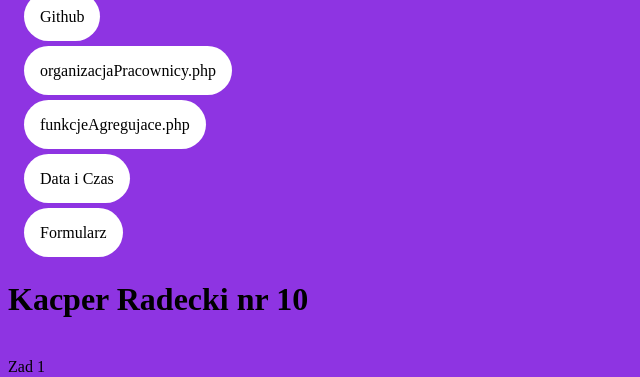
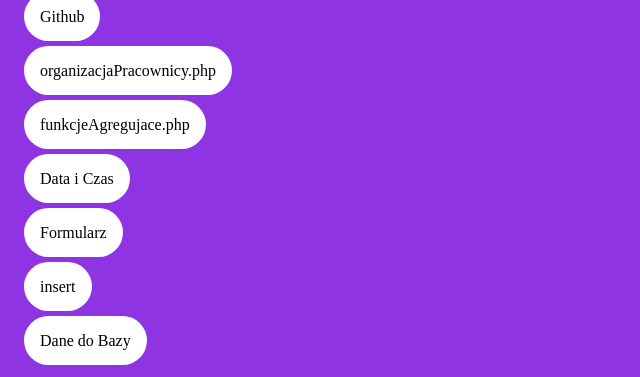
Before and after one commit to AD-2018/sql-php-pierwsza_strona-RadeckiKacper, a PHP site: page /orgPracownicy.php in a window 1280 px wide. Shown: the top 377 px of the page, without its empty margins (0-640 px from the left). Run offline with PHP 8.4, Linux system fonts and the light colour scheme; data that the repository does not hold is empty.

Commit message:
Update orgPracownicy.php

```diff
--- a/orgPracownicy.php
+++ b/orgPracownicy.php
@@ -16,6 +16,12 @@
     <br/>
     <br/>
         <a href="formularz.html">Formularz</a></br>
+    <br/>
+<br/>
+        <a href="insert.php">insert</a></br>
+    <br/>
+<br/>
+        <a href="danedobazy.html">Dane do Bazy</a></br>
     <br/>
     </div>
     <h1>Kacper Radecki nr 10</h1>
```
